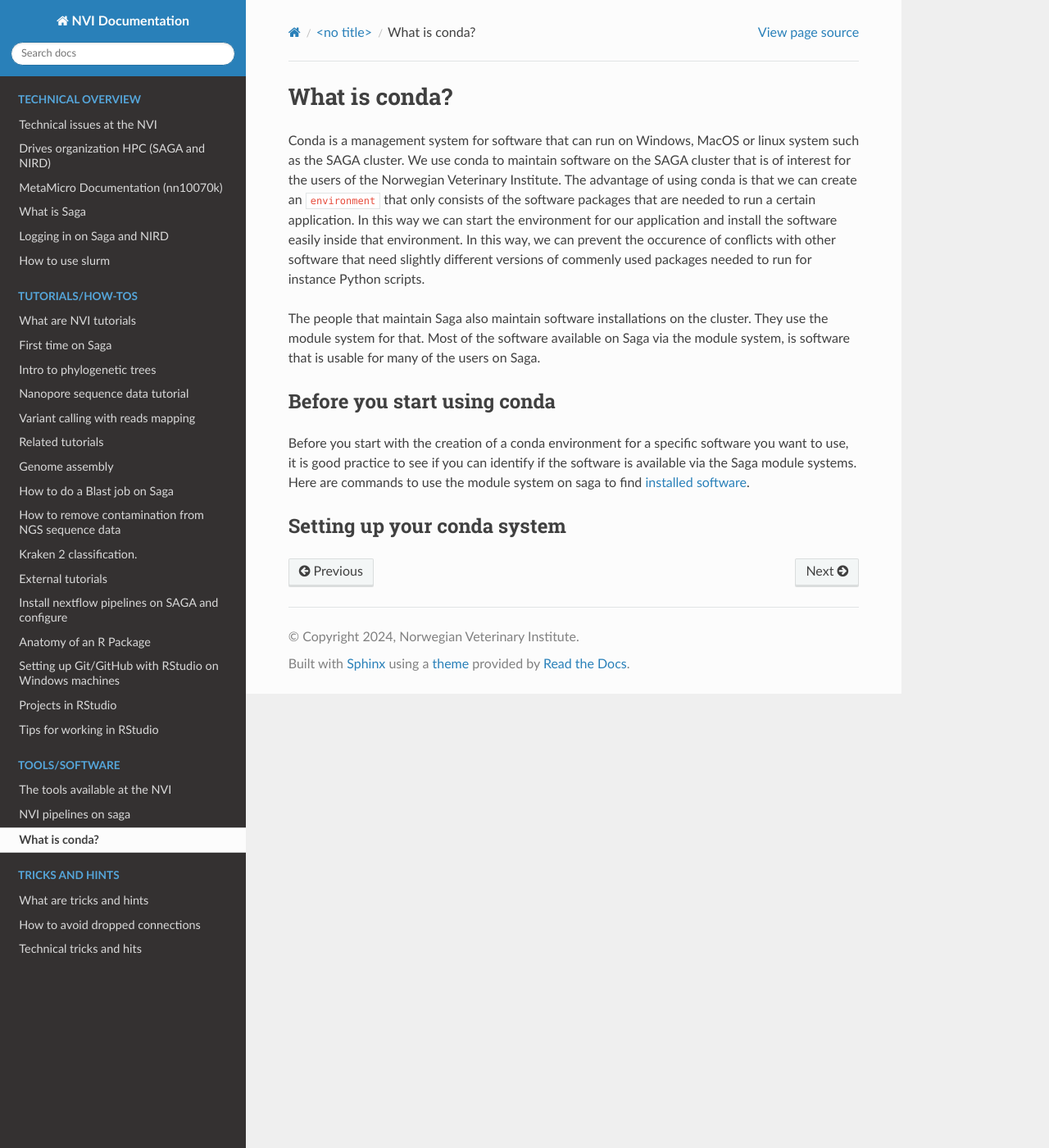
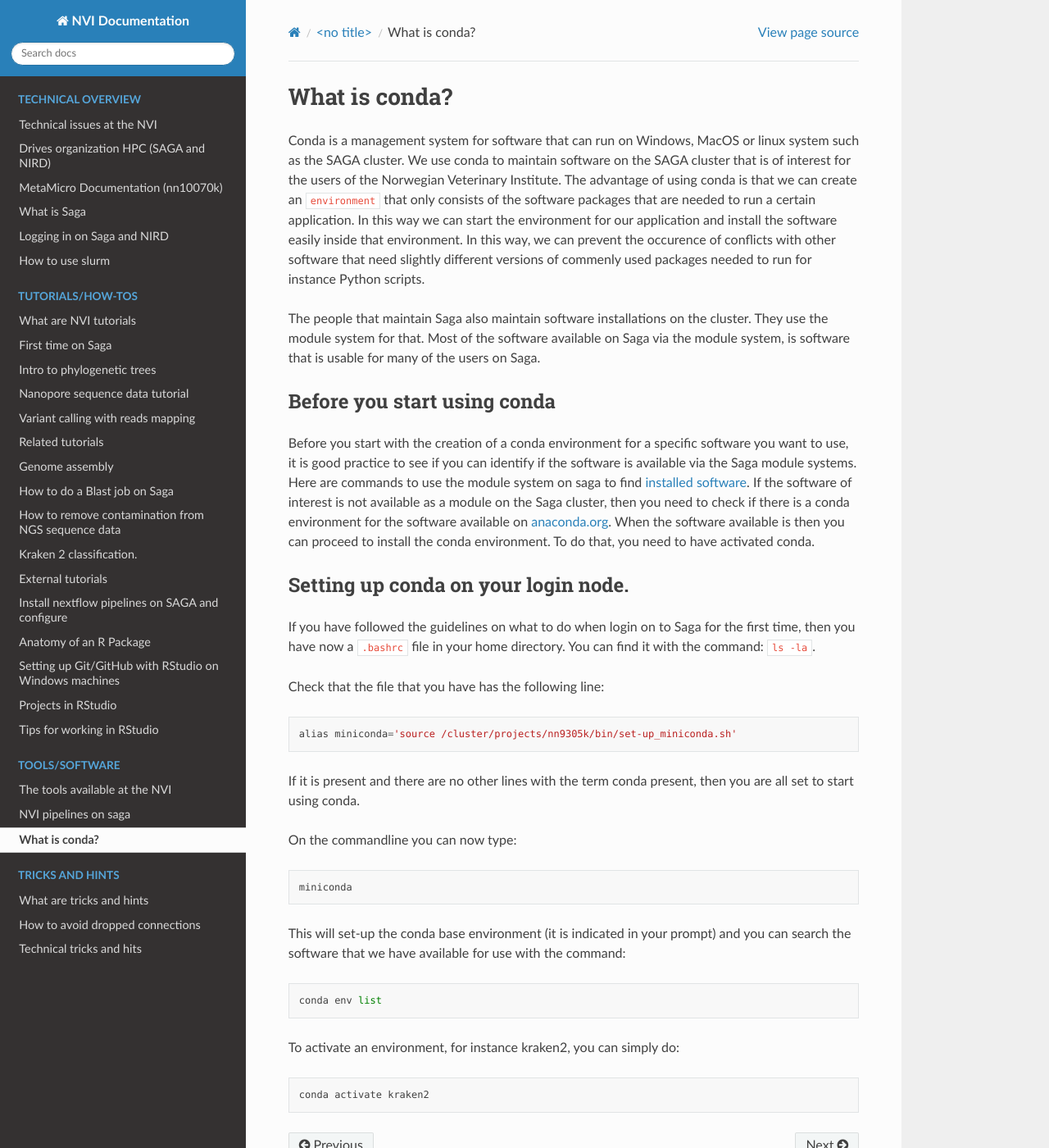
Before and after one commit to NorwegianVeterinaryInstitute/nvi-documentation, a Sphinx documentation site: the page built from docs/source/tools/setting_up_conda.md, in a window 1280 px wide and 1400 px high. Shown: the whole window at 82% size. Built offline with Sphinx 7.4.7 and the Read the Docs theme 2.0.0, drawn with Linux system fonts in a browser that asks for light colours; pages that are not in the unit, such as notebooks, are missing from menus.

Commit message:
added how to set-up conda on Saga

````diff
--- a/docs/source/tools/setting_up_conda.md
+++ b/docs/source/tools/setting_up_conda.md
@@ -6,6 +6,27 @@ The people that maintain Saga also maintain software installations on the cluste
 
 ### Before you start using conda
 
-Before you start with the creation of a conda environment for a specific software you want to use, it is good practice to see if you can identify if the software is available via the Saga module systems. Here are commands to use the module system on saga  to find [installed software](https://documentation.sigma2.no/software/installed_software.html).
+Before you start with the creation of a conda environment for a specific software you want to use, it is good practice to see if you can identify if the software is available via the Saga module systems. Here are commands to use the module system on saga  to find [installed software](https://documentation.sigma2.no/software/installed_software.html). If the software of interest is not available as a module on the Saga cluster, then you need to check if there is a conda environment for the software available on [anaconda.org](https://anaconda.org/). When the software available is then you can proceed to install the conda environment. To do that, you need to have activated conda.
 
-## Setting up your conda system
+## Setting up conda on your login node.
+
+If you have followed the guidelines on what to do when login on to Saga for the first time, then you have now a `.bashrc` file in your home directory. You can find it with the command:  `ls -la`.
+
+Check that the file that you have has the following line:
+```
+alias miniconda='source /cluster/projects/nn9305k/bin/set-up_miniconda.sh'
+```
+If it is present and there are no other lines with the term conda present, then you are all set to start using conda.
+
+On the commandline you can now type:
+```
+miniconda
+```
+This will set-up the conda base environment (it is indicated in your prompt) and you can search the software that we have available for use with the command:
+```
+conda env list
+```
+To activate an environment, for instance kraken2, you can simply do:
+```
+conda activate kraken2
+```
````
